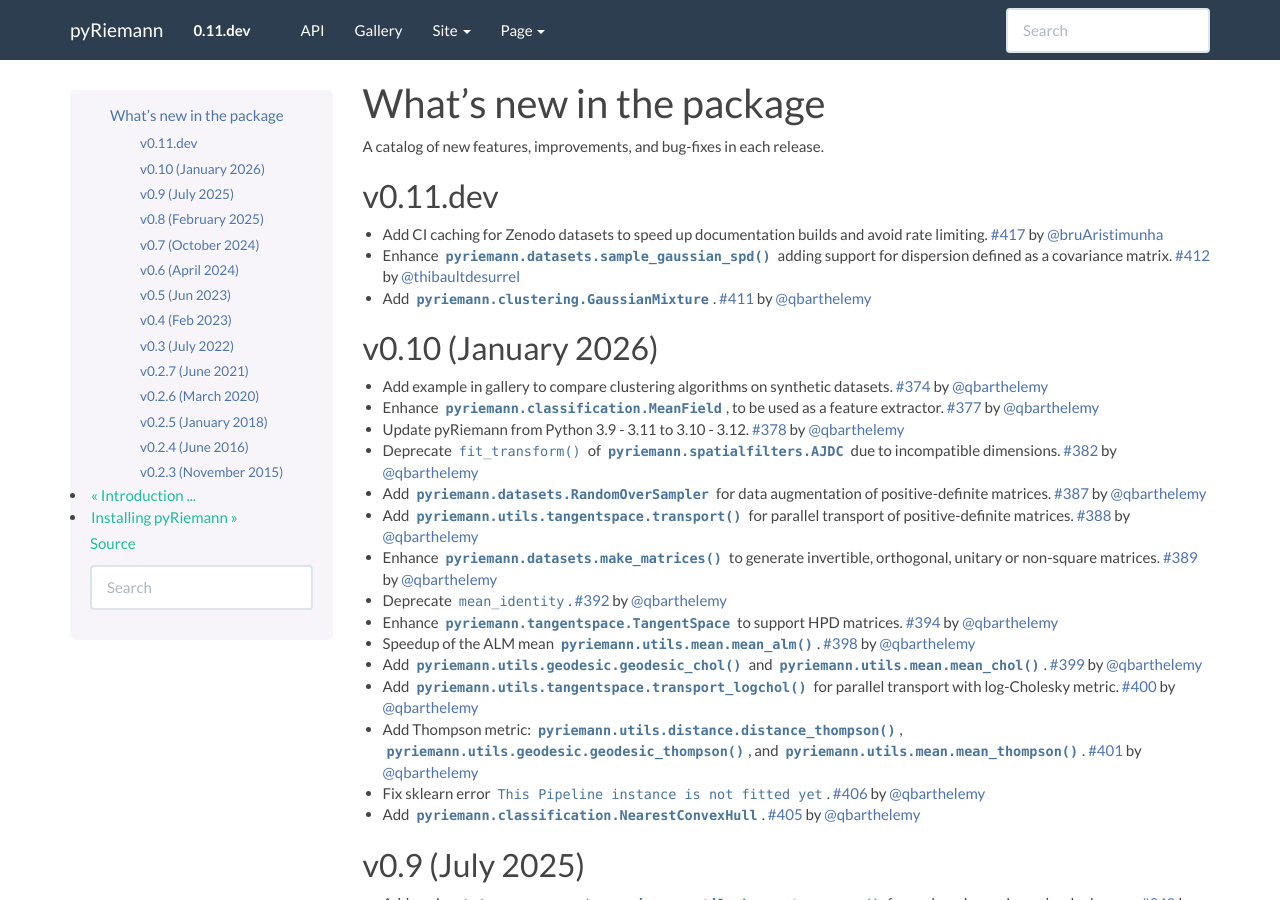
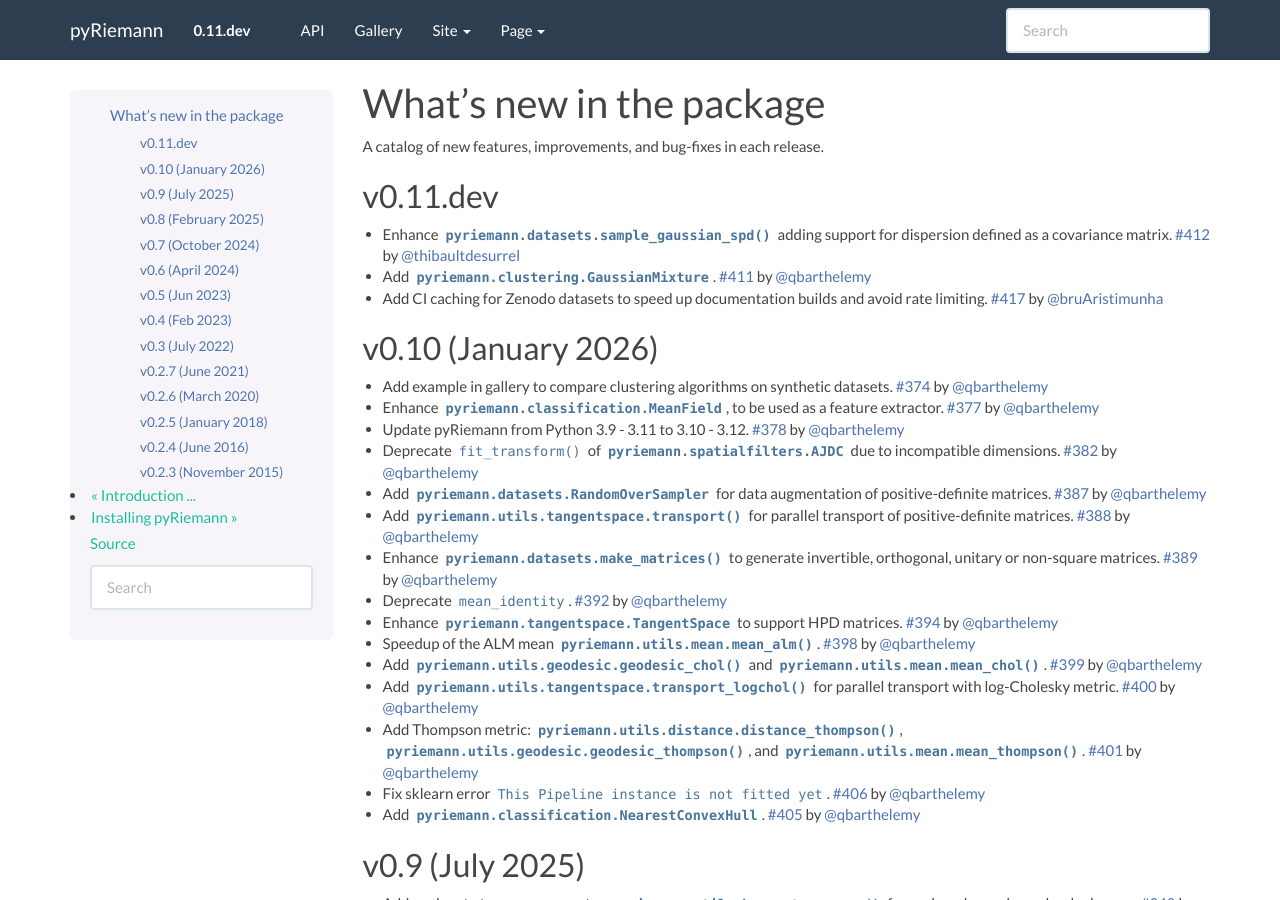
Before and after one commit to pyRiemann/pyRiemann, a Sphinx documentation site: the page built from doc/whatsnew.rst, in a window 1280 px wide and 900 px high. Built offline with Sphinx 7.4.7, drawn with Linux system fonts in a browser that asks for light colours; pages that are not in the unit, such as notebooks, are missing from menus.

Commit message:
Apply suggestion from @qbarthelemy

```diff
--- a/doc/whatsnew.rst
+++ b/doc/whatsnew.rst
@@ -10,11 +10,11 @@ A catalog of new features, improvements, and bug-fixes in each release.
 v0.11.dev
 ---------
 
-- Add CI caching for Zenodo datasets to speed up documentation builds and avoid rate limiting. :pr:`417` by :user:`bruAristimunha`
-
 - Enhance :func:`pyriemann.datasets.sample_gaussian_spd` adding support for dispersion defined as a covariance matrix. :pr:`412` by :user:`thibaultdesurrel`
 
 - Add :class:`pyriemann.clustering.GaussianMixture`. :pr:`411` by :user:`qbarthelemy`
+
+- Add CI caching for Zenodo datasets to speed up documentation builds and avoid rate limiting. :pr:`417` by :user:`bruAristimunha`
 
 v0.10 (January 2026)
 --------------------
```
